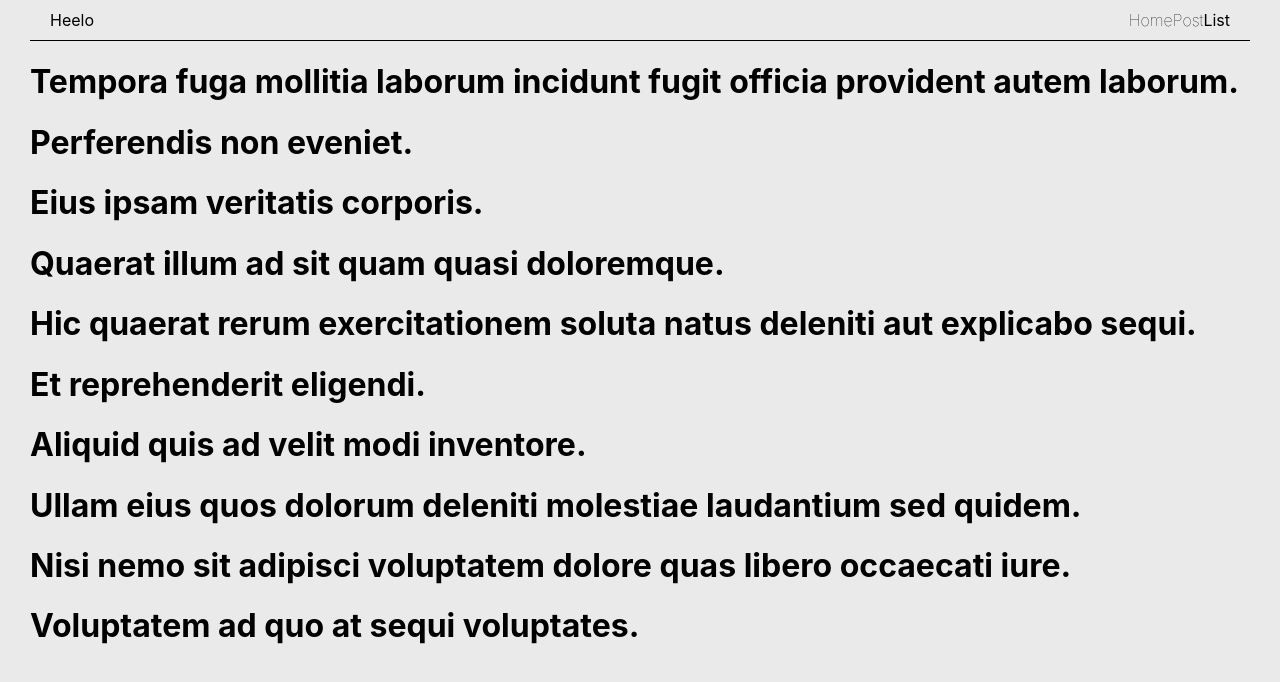
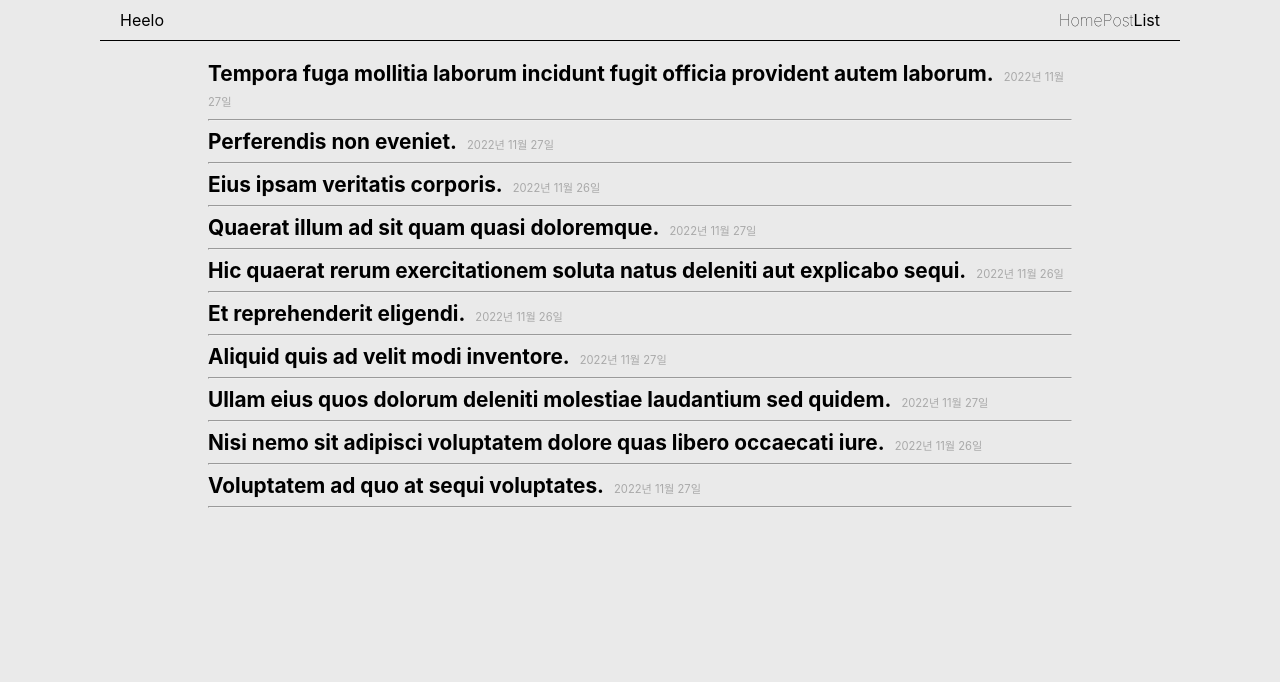
Before and after one commit to limcpf/next-js-blog, a Next.js app: page /post in a window 1280 px wide. Shown: the top 682 px of the page. Built offline with nearby package versions, Linux system fonts and the light colour scheme.

Commit message:
feat : add PostList page

```diff
--- a/components/post/PostListBlock.tsx
+++ b/components/post/PostListBlock.tsx
@@ -1,4 +1,23 @@
-export default function PostListBlock() {
+import {iPost} from "../../shared/interface/post/post.interface";
+import {useRouter} from "next/router";
 
-    return <div></div>;
+type PostListBlockProps = {
+    post: iPost;
 }
+
+export default function PostListBlock({ post } : PostListBlockProps) {
+    const router = useRouter();
+
+    const {id, title, createdAt} = post;
+    const time = new Intl.DateTimeFormat("ko", { dateStyle: 'long' }).format(new Date(createdAt));
+
+    return <div
+                onClick={() => router.push(`/post/${id}`)}
+                className="post-block"
+    >
+        <div className="post-block-title">
+            { title }<span className="post-block-time">{ time }</span>
+        </div>
+        <hr />
+    </div>;
+}
--- a/pages/post/index.tsx
+++ b/pages/post/index.tsx
@@ -1,5 +1,6 @@
 import { useEffect, useState } from 'react';
 import { iPost } from 'shared/interface/post/post.interface';
+import PostListBlock from "../../components/post/PostListBlock";
 
 export default function Posts() {
     const [posts, setPosts] = useState<iPost[]>();
@@ -17,12 +18,10 @@ export default function Posts() {
         })
     }, [page]);
   return (
-    <div className="grid">
-        <div>
+    <div className="grid post-list">
             {
-                posts ? posts.map((post) => (<h1 key={post.id}>{post.title}</h1>)) : <h1> none </h1>
+                posts ? posts.map((post) => (<PostListBlock post={post} />)) : <h1> none </h1>
             }
-        </div>
     </div>
 
   )
--- a/shared/api/axios.ts
+++ b/shared/api/axios.ts
@@ -29,16 +29,15 @@ export const getPong = ():Promise<string> => blog.get(`/health`).then(({data}) =
 // })
 
 export const getPosts = (page: number, size: number, sort?:string[]):Promise<iPost[]> => new Promise((res, rej) => {
-    console.log(page, size, sort, rej);
     const posts: iPost[] = [];
     for(let i = 1; i <= 10; i++) {
         const post: iPost = {
             id: i,
             title: faker.lorem.lines(1),
             contents: faker.lorem.paragraph(10),
-            show: Math.random() > 0.3 ? 0 : 1,
-            modifiedDate: faker.date.recent().toISOString(),
-            createdDate: faker.date.recent().toISOString()
+            published: Math.random() > 0.3 ? 0 : 1,
+            updatedAt: faker.date.recent().toISOString(),
+            createdAt: faker.date.recent().toISOString()
         }
         posts.push(post);
     }
--- a/shared/interface/post/post.interface.ts
+++ b/shared/interface/post/post.interface.ts
@@ -2,9 +2,9 @@ export interface iPost {
     id: number
     title: string
     contents: string
-    show: number
-    modifiedDate: string
-    createdDate: string
+    published: number
+    createdAt: string
+    updatedAt: string
 }
 
 export interface PostPageObject {
--- a/styles/globals.css
+++ b/styles/globals.css
@@ -3,7 +3,7 @@ body {
   padding: 0;
   margin: 0 auto;
   background: #eaeaea;
-  max-width: calc(100% - var(--actions-width, 30px));
+  max-width: calc(100% - var(--actions-width, 100px));
   font-family: -apple-system, BlinkMacSystemFont, Segoe UI, Roboto, Oxygen,
     Ubuntu, Cantarell, Fira Sans, Droid Sans, Helvetica Neue, sans-serif;
 }
@@ -39,6 +39,7 @@ div.head-wrapper {
   vertical-align: bottom;
   display: flex;
   justify-content: space-between;
+  margin-bottom: 20px;
 }
 
 div.heelo {
@@ -47,6 +48,24 @@ div.heelo {
 
 .head-menu span{
   font-weight: lighter;
+}
+
+.post-block {
+  cursor: pointer;
+}
+.post-list {
+  margin: 0 auto;
+  max-width: 80%;
+}
+.post-block-title {
+  font-weight: bold;
+  font-size: 1.3rem;
+}
+.post-block-title > span.post-block-time {
+  padding-left: 10px;
+  font-weight: lighter;
+  font-size: 0.7rem;
+  color: darkgray;
 }
 
 @media (prefers-color-scheme: dark) {
```
